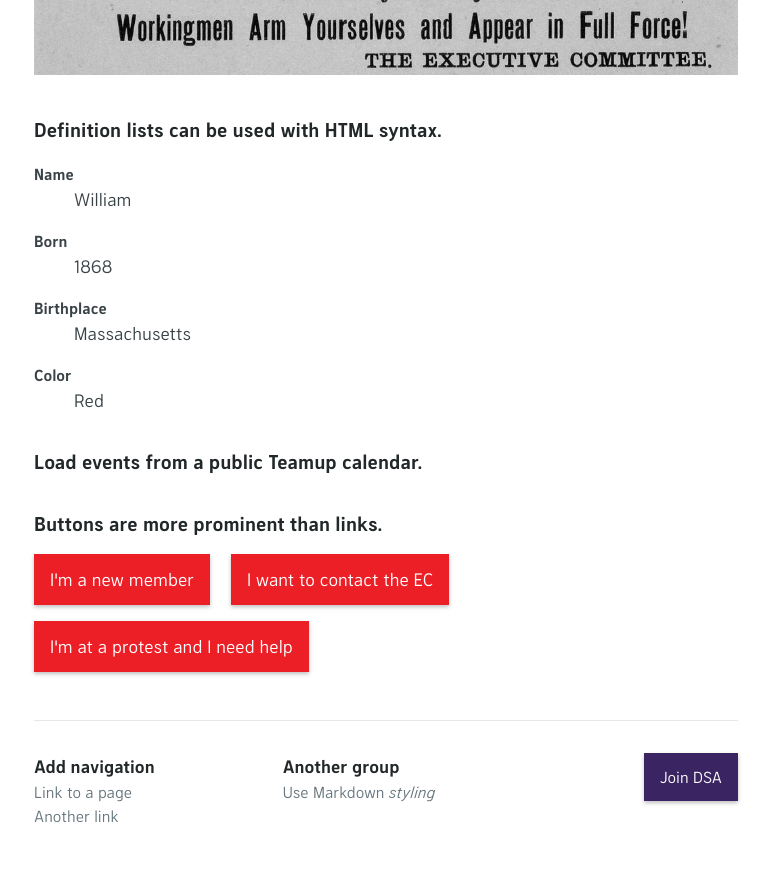
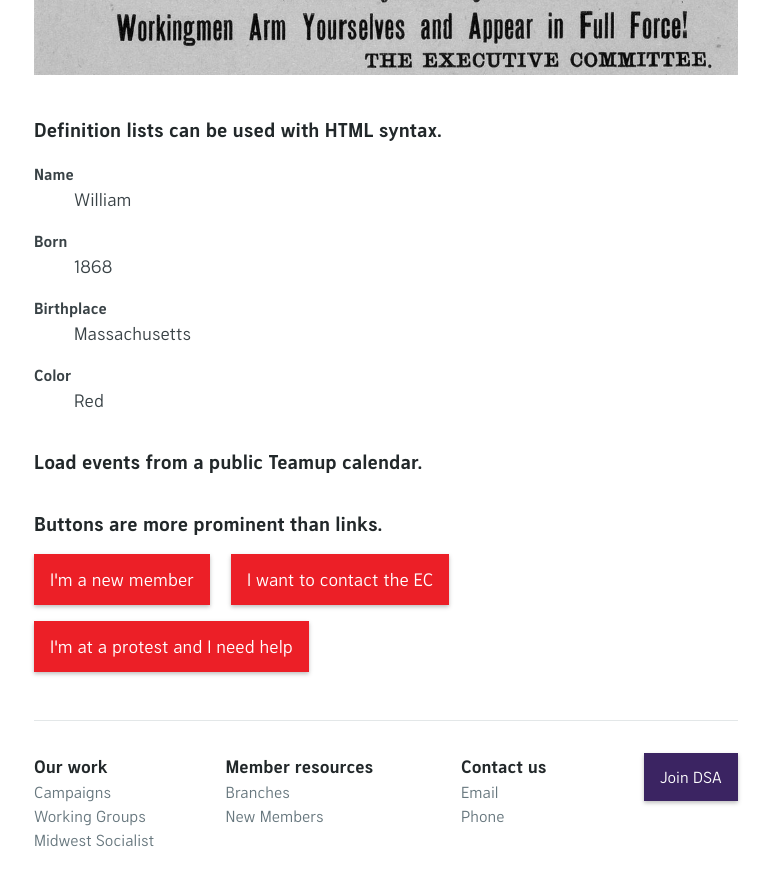
Before and after one commit to ChicagoDSA/haymarket, a Jekyll site: the page built from index.md, in a window 1280 px wide and 900 px high, scrolled down 3962 px. Shown: the top 886 px of the window, without its empty margins (254-1025 px from the left). Built offline with Jekyll 4.4.1, drawn with Linux system fonts in a browser that asks for light colours; nearby versions of some CDN libraries; some web fonts are replaced; library files that are not in the unit come from our copies.

Commit message:
extra nav content to test

```diff
--- a/_data/nav.yml
+++ b/_data/nav.yml
@@ -1,11 +1,21 @@
 elements:
-  - group: "Add navigation"
+  - group: "Our work"
     items:
-      - page: "Link to a page"
+      - page: "Campaigns"
         url: another-page
-      - page: "Another link"
+      - page: "Working Groups"
         url: another-page
-  - group: "Another group"
+      - page: "Midwest Socialist"
+        url: another-page
+  - group: "Member resources"
     items:
-      - page: "Use Markdown *styling*"
+      - page: "Branches"
         url: another-page
+      - page: "New Members"
+        url: another-page
+  - group: "Contact us"
+    items:
+      - page: "Email"
+        url: mailto:info@chicagodsa.org
+      - page: "Phone"
+        url: mailto:info@chicagodsa.org
```
